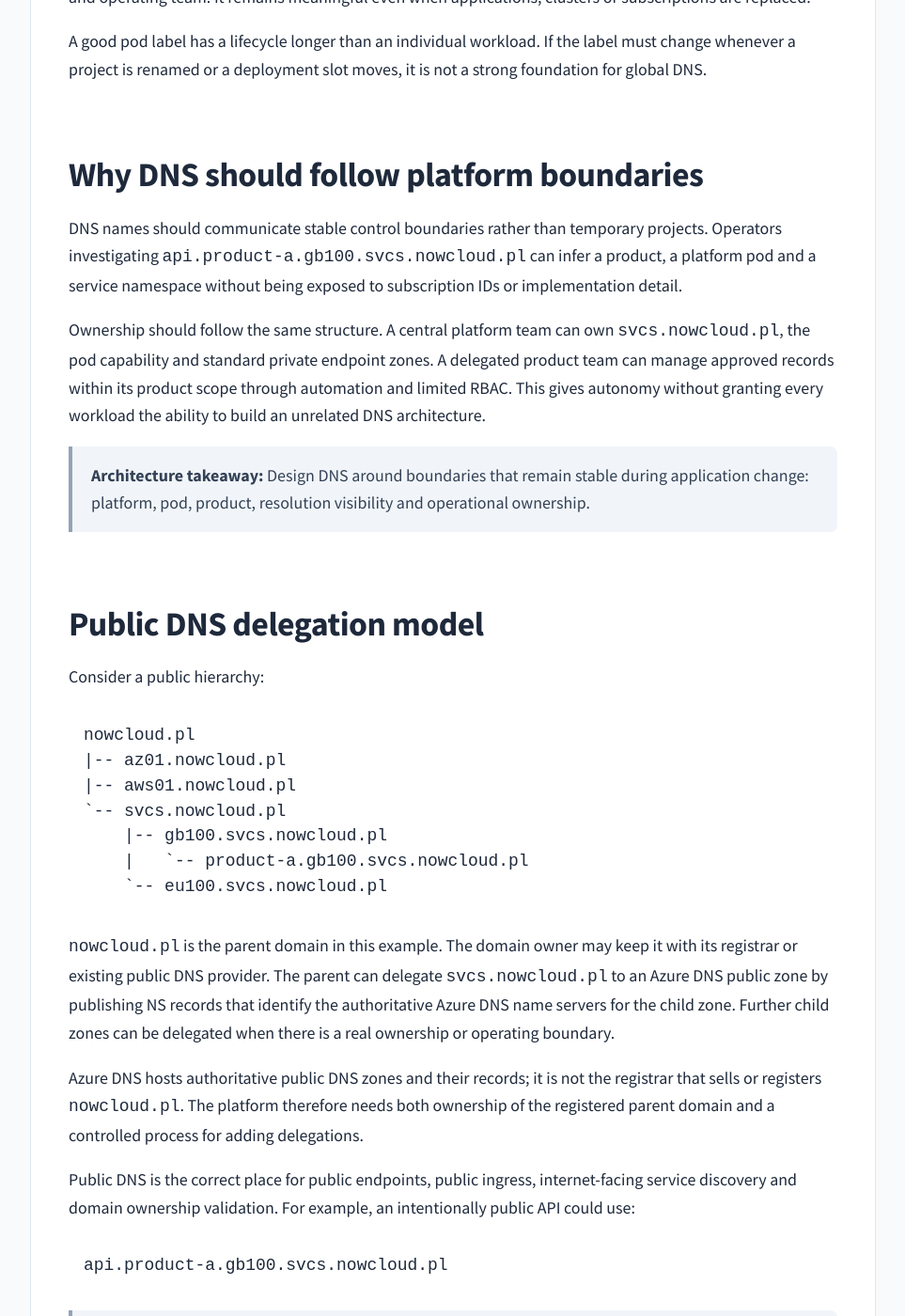
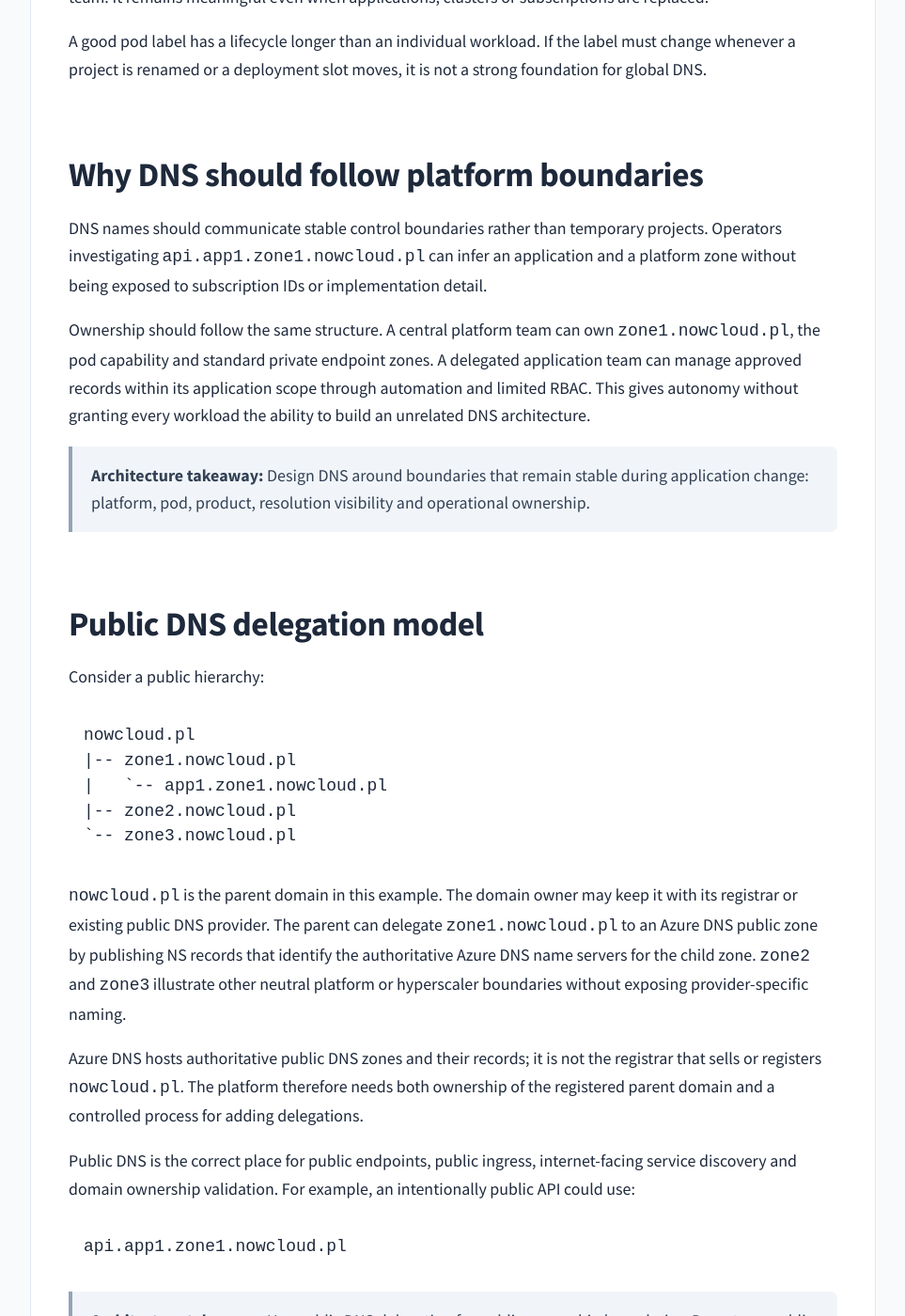
Before and after one commit to czujto/nowcloud, a Jekyll site: the page built from _posts/2026-05-26-designing-pod-based-global-dns-for-azure-landing-zones.md, in a window 1280 px wide and 1400 px high, scrolled down 1755 px. Shown: the whole window at 94% size, without its empty margins (158-1121 px from the left). Built offline with Jekyll 4.4.1, drawn with Linux system fonts in a browser that asks for light colours; nearby versions of some CDN libraries; comment, search, counter and statistics services are not loaded; some of the changed text lies outside the part shown.

Commit message:
Anonymise DNS namespace examples

````diff
--- a/_posts/2026-05-26-designing-pod-based-global-dns-for-azure-landing-zones.md
+++ b/_posts/2026-05-26-designing-pod-based-global-dns-for-azure-landing-zones.md
@@ -44,15 +44,15 @@ Typical symptoms appear quickly:
 
 A pod is a stable platform unit used to group namespace, connectivity and ownership. It might represent a region, country, environment, cloud-provider boundary, product platform shard, regulated or sovereign boundary, or an operational ownership boundary.
 
-A pod is not necessarily a Kubernetes pod. In this design it is an enterprise platform construct. For example, `gb100` may describe a United Kingdom platform boundary with a defined landing-zone pattern, resolver path and operating team. It remains meaningful even when applications, clusters or subscriptions are replaced.
+A pod is not necessarily a Kubernetes pod. In this design it is an enterprise platform construct. For example, `zone1` may describe a platform boundary with a defined landing-zone pattern, resolver path and operating team. It remains meaningful even when applications, clusters or subscriptions are replaced.
 
 A good pod label has a lifecycle longer than an individual workload. If the label must change whenever a project is renamed or a deployment slot moves, it is not a strong foundation for global DNS.
 
 ## Why DNS should follow platform boundaries
 
-DNS names should communicate stable control boundaries rather than temporary projects. Operators investigating `api.product-a.gb100.svcs.nowcloud.pl` can infer a product, a platform pod and a service namespace without being exposed to subscription IDs or implementation detail.
+DNS names should communicate stable control boundaries rather than temporary projects. Operators investigating `api.app1.zone1.nowcloud.pl` can infer an application and a platform zone without being exposed to subscription IDs or implementation detail.
 
-Ownership should follow the same structure. A central platform team can own `svcs.nowcloud.pl`, the pod capability and standard private endpoint zones. A delegated product team can manage approved records within its product scope through automation and limited RBAC. This gives autonomy without granting every workload the ability to build an unrelated DNS architecture.
+Ownership should follow the same structure. A central platform team can own `zone1.nowcloud.pl`, the pod capability and standard private endpoint zones. A delegated application team can manage approved records within its application scope through automation and limited RBAC. This gives autonomy without granting every workload the ability to build an unrelated DNS architecture.
 
 > **Architecture takeaway:** Design DNS around boundaries that remain stable during application change: platform, pod, product, resolution visibility and operational ownership.
 
@@ -62,22 +62,20 @@ Consider a public hierarchy:
 
 ```text
 nowcloud.pl
-|-- az01.nowcloud.pl
-|-- aws01.nowcloud.pl
-`-- svcs.nowcloud.pl
-    |-- gb100.svcs.nowcloud.pl
-    |   `-- product-a.gb100.svcs.nowcloud.pl
-    `-- eu100.svcs.nowcloud.pl
+|-- zone1.nowcloud.pl
+|   `-- app1.zone1.nowcloud.pl
+|-- zone2.nowcloud.pl
+`-- zone3.nowcloud.pl
 ```
 
-`nowcloud.pl` is the parent domain in this example. The domain owner may keep it with its registrar or existing public DNS provider. The parent can delegate `svcs.nowcloud.pl` to an Azure DNS public zone by publishing NS records that identify the authoritative Azure DNS name servers for the child zone. Further child zones can be delegated when there is a real ownership or operating boundary.
+`nowcloud.pl` is the parent domain in this example. The domain owner may keep it with its registrar or existing public DNS provider. The parent can delegate `zone1.nowcloud.pl` to an Azure DNS public zone by publishing NS records that identify the authoritative Azure DNS name servers for the child zone. `zone2` and `zone3` illustrate other neutral platform or hyperscaler boundaries without exposing provider-specific naming.
 
 Azure DNS hosts authoritative public DNS zones and their records; it is not the registrar that sells or registers `nowcloud.pl`. The platform therefore needs both ownership of the registered parent domain and a controlled process for adding delegations.
 
 Public DNS is the correct place for public endpoints, public ingress, internet-facing service discovery and domain ownership validation. For example, an intentionally public API could use:
 
 ```text
-api.product-a.gb100.svcs.nowcloud.pl
+api.app1.zone1.nowcloud.pl
 ```
 
 > **Architecture takeaway:** Use public DNS delegation for public ownership boundaries. Do not use public DNS as a substitute for Private DNS resolution.
@@ -93,7 +91,7 @@ This distinction matters:
 - Linking a private zone does not publicly delegate it.
 - Delegating a public child zone does not make private records resolvable from landing-zone networks.
 
-Split-horizon must be deliberate. If `product-a.gb100.svcs.nowcloud.pl` exists as both a public and a private zone, clients with access to the private zone consult the private view for that namespace. They do not automatically fall back to the public zone for a missing `api` record. The platform must either publish an appropriate `api` record in both views or place private-only records in a narrower zone such as `internal.product-a.gb100.svcs.nowcloud.pl`.
+Split-horizon must be deliberate. If `app1.zone1.nowcloud.pl` exists as both a public and a private zone, clients with access to the private zone consult the private view for that namespace. They do not automatically fall back to the public zone for a missing `api` record. The platform must either publish an appropriate `api` record in both views or place private-only records in a narrower zone such as `internal.app1.zone1.nowcloud.pl`.
 
 ## Pod namespace example
 
@@ -102,12 +100,11 @@ The following model separates identity from connectivity:
 | Purpose | Namespace example |
 | --- | --- |
 | Parent public domain | `nowcloud.pl` |
-| Cloud/platform public zones | `az01.nowcloud.pl`, `aws01.nowcloud.pl` |
-| Shared service namespace | `svcs.nowcloud.pl` |
-| Pod boundary | `gb100.svcs.nowcloud.pl` |
-| Product boundary | `product-a.gb100.svcs.nowcloud.pl` |
-| Public application name | `api.product-a.gb100.svcs.nowcloud.pl` |
-| Private application names | `internal.product-a.gb100.svcs.nowcloud.pl`, `db.product-a.gb100.svcs.nowcloud.pl` |
+| Neutral platform zones | `zone1.nowcloud.pl`, `zone2.nowcloud.pl`, `zone3.nowcloud.pl` |
+| Pod boundary used in this pattern | `zone1.nowcloud.pl` |
+| Application boundary | `app1.zone1.nowcloud.pl` |
+| Public application name | `api.app1.zone1.nowcloud.pl` |
+| Private application names | `internal.app1.zone1.nowcloud.pl`, `db.app1.zone1.nowcloud.pl` |
 | Azure SQL Private Link zone | `privatelink.database.windows.net` |
 | Storage blob Private Link zone | `privatelink.blob.core.windows.net` |
 | Key Vault Private Link zone | `privatelink.vaultcore.azure.net` |
@@ -123,9 +120,9 @@ This is a reference implementation, not a copy-paste production design. It shows
 In this model:
 
 - `nowcloud.pl` remains under registrar or parent DNS-provider control.
-- `svcs.nowcloud.pl` is delegated to an Azure DNS public zone.
-- `api.product-a.gb100.svcs.nowcloud.pl` exists publicly only when the API is intentionally public.
-- `product-a.gb100.svcs.nowcloud.pl` is an Azure Private DNS split-horizon zone for internal client resolution.
+- `zone1.nowcloud.pl` is delegated to an Azure DNS public zone.
+- `api.app1.zone1.nowcloud.pl` exists publicly only when the API is intentionally public.
+- `app1.zone1.nowcloud.pl` is an Azure Private DNS split-horizon zone for internal client resolution.
 - Microsoft `privatelink.*` zones remain separate Azure Private DNS zones for Azure private endpoints.
 - Azure DNS Private Resolver provides controlled hybrid resolution paths through the connectivity hub.
 
@@ -136,28 +133,28 @@ Create the public service zone in a platform-owned resource group. Azure DNS ass
 ```bash
 az group create \
   --name rg-dns-public-platform \
-  --location uksouth
+  --location <azure-region>
 
 az network dns zone create \
   --resource-group rg-dns-public-platform \
-  --name svcs.nowcloud.pl
+  --name zone1.nowcloud.pl
 
 az network dns record-set ns show \
   --resource-group rg-dns-public-platform \
-  --zone-name svcs.nowcloud.pl \
+  --zone-name zone1.nowcloud.pl \
   --name @
 ```
 
-Record the returned Azure name servers in the change request for the parent zone and delegate `svcs.nowcloud.pl` from `nowcloud.pl`. Do not copy sample Azure name-server values from a document; each created zone receives its authoritative values.
+Record the returned Azure name servers in the change request for the parent zone and delegate `zone1.nowcloud.pl` from `nowcloud.pl`. Do not copy sample Azure name-server values from a document; each created zone receives its authoritative values.
 
 Once delegation is effective, a deliberately public application name can be published in the delegated zone. A CNAME might point to a governed public ingress hostname, for example:
 
 ```bash
 az network dns record-set cname set-record \
   --resource-group rg-dns-public-platform \
-  --zone-name svcs.nowcloud.pl \
-  --record-set-name api.product-a.gb100 \
-  --cname ingress.az01.nowcloud.pl \
+  --zone-name zone1.nowcloud.pl \
+  --record-set-name api.app1 \
+  --cname ingress.zone1.nowcloud.pl \
   --ttl 300
 ```
 
@@ -167,28 +164,28 @@ For a deliberate split-horizon design, create a private zone for the product nam
 
 ```bash
 az group create \
-  --name rg-dns-private-gb100 \
-  --location uksouth
+  --name rg-dns-private-zone1 \
+  --location <azure-region>
 
 az network private-dns zone create \
-  --resource-group rg-dns-private-gb100 \
-  --name product-a.gb100.svcs.nowcloud.pl
+  --resource-group rg-dns-private-zone1 \
+  --name app1.zone1.nowcloud.pl
 
 az network private-dns link vnet create \
-  --resource-group rg-dns-private-gb100 \
-  --zone-name product-a.gb100.svcs.nowcloud.pl \
-  --name link-product-a-spoke \
-  --virtual-network /subscriptions/<subscription-id>/resourceGroups/rg-net-product-a/providers/Microsoft.Network/virtualNetworks/vnet-product-a-spoke \
+  --resource-group rg-dns-private-zone1 \
+  --zone-name app1.zone1.nowcloud.pl \
+  --name link-app1-spoke \
+  --virtual-network /subscriptions/<subscription-id>/resourceGroups/rg-net-app1/providers/Microsoft.Network/virtualNetworks/vnet-app1-spoke \
   --registration-enabled false
 
 az network private-dns record-set a add-record \
-  --resource-group rg-dns-private-gb100 \
-  --zone-name product-a.gb100.svcs.nowcloud.pl \
+  --resource-group rg-dns-private-zone1 \
+  --zone-name app1.zone1.nowcloud.pl \
   --record-set-name internal \
   --ipv4-address 10.42.10.20
 ```
 
-Because this private zone covers the entire `product-a` branch, linked networks will need an intentional answer for `api.product-a.gb100.svcs.nowcloud.pl` if they must reach the public API by that name. Publish the appropriate internal-view record, or choose a narrower private zone such as `internal.product-a.gb100.svcs.nowcloud.pl` when only internal names need private resolution.
+Because this private zone covers the entire `app1` branch, linked networks will need an intentional answer for `api.app1.zone1.nowcloud.pl` if they must reach the public API by that name. Publish the appropriate internal-view record, or choose a narrower private zone such as `internal.app1.zone1.nowcloud.pl` when only internal names need private resolution.
 
 ### Step 3: Add Private Link DNS zones separately
 
@@ -196,15 +193,15 @@ Private endpoints for Azure PaaS services should integrate with the relevant Mic
 
 ```bash
 az network private-dns zone create \
-  --resource-group rg-dns-private-gb100 \
+  --resource-group rg-dns-private-zone1 \
   --name privatelink.database.windows.net
 
 az network private-dns zone create \
-  --resource-group rg-dns-private-gb100 \
+  --resource-group rg-dns-private-zone1 \
   --name privatelink.blob.core.windows.net
 
 az network private-dns zone create \
-  --resource-group rg-dns-private-gb100 \
+  --resource-group rg-dns-private-zone1 \
   --name privatelink.vaultcore.azure.net
 ```
 
@@ -218,7 +215,7 @@ A typical operating path is:
 
 ```text
 On-premises DNS
-  -> conditional forward product-a.gb100.svcs.nowcloud.pl
+  -> conditional forward app1.zone1.nowcloud.pl
   -> Private Resolver inbound endpoint in the Azure hub
   -> private zone linked to the hub
 
@@ -233,11 +230,11 @@ Keep resolver rules explicit. Forward the namespaces that require hybrid handlin
 
 An application can be reachable privately while still requiring public proof that the organization controls a custom domain. Azure App Service custom-domain mapping is a useful example: validation is performed through public DNS, not an Azure Private DNS zone.
 
-For an App Service subdomain such as `api.product-a.gb100.svcs.nowcloud.pl`, the service may require:
+For an App Service subdomain such as `api.app1.zone1.nowcloud.pl`, the service may require:
 
 ```text
-CNAME  api.product-a.gb100  <app-service-default-hostname>
-TXT    asuid.api.product-a.gb100  <domain-verification-id>
+CNAME  api.app1  <app-service-default-hostname>
+TXT    asuid.api.app1  <domain-verification-id>
 ```
 
 For an apex mapping, the pattern uses an A record and an `asuid` TXT record. The exact record values come from the Azure resource configuration. Publish only the public records required for the intended public binding or verification; an `asuid` TXT record proves domain control and does not create private network reachability.
````
